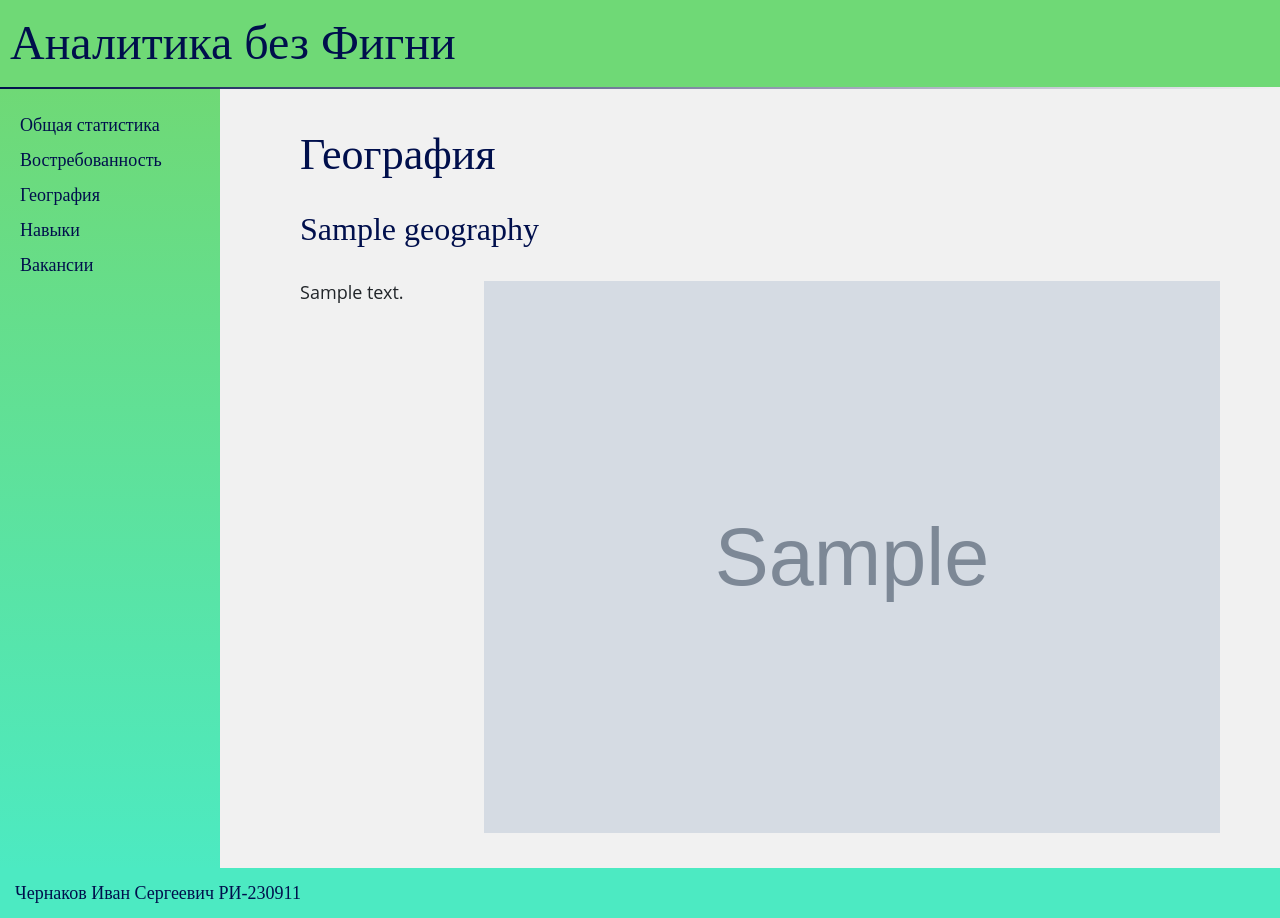
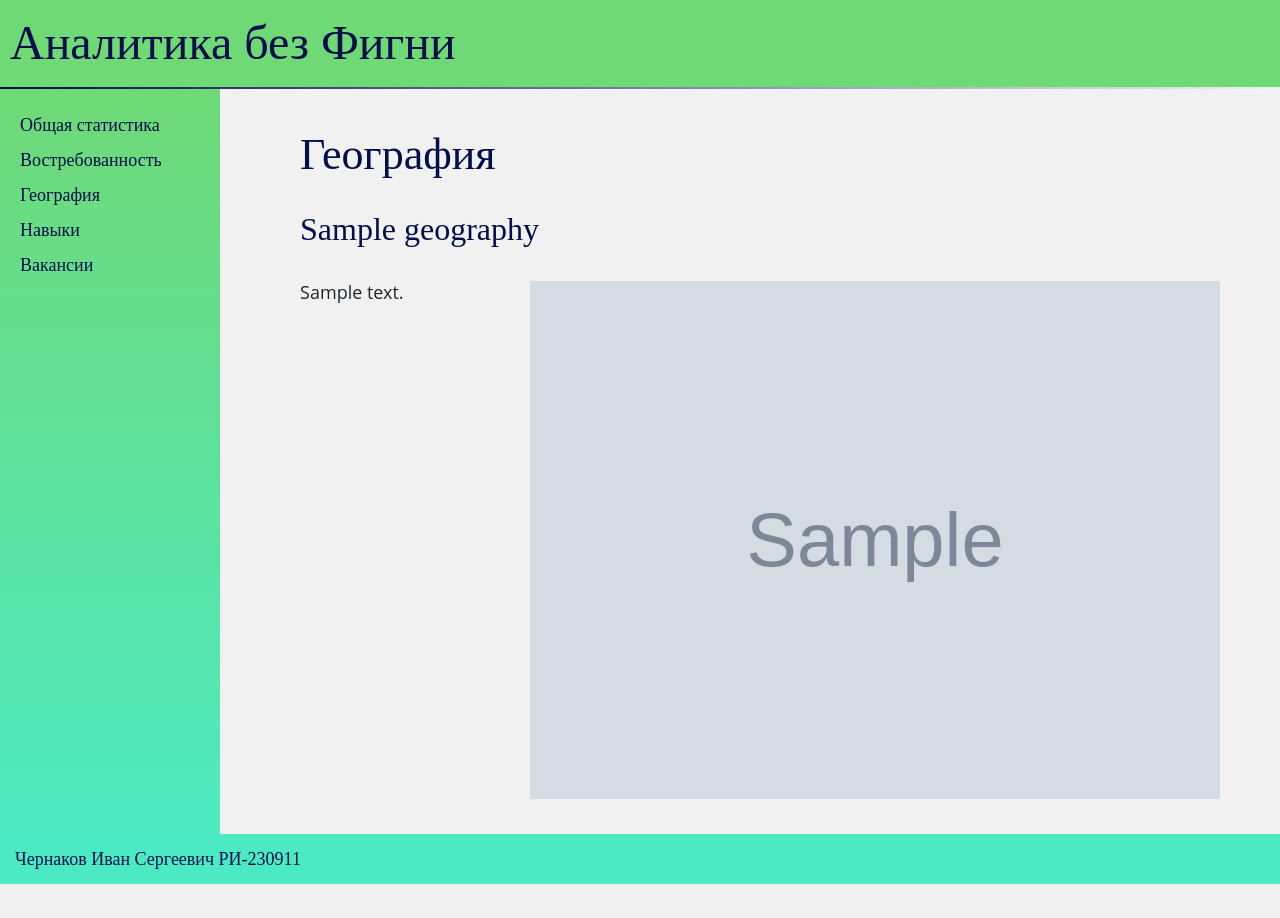
Before and after one commit to Xurry12/Django_project, a Django app: page /geograpy in a window 1280 px wide. After the commit the page ends 884 px from the top, so only its background shows below. Run offline with Django 3.2, Linux system fonts and the light colour scheme; tables that the repository leaves empty hold one stand-in row (values such as "Sample post"); grey boxes marked "Sample" are stand-in pictures; parts of the project's set-up code (start-up, migrations or seed data) failed here and were passed over; some libraries are stand-ins or nearby versions; some web fonts are replaced.

Commit message:
Работа с дизайном над таблицами

```diff
--- a/mainpage/templates/mainpage/base.html
+++ b/mainpage/templates/mainpage/base.html
@@ -12,7 +12,7 @@
 
     <script src="{% static 'ckeditor/ckeditor-init.js' %}"></script>
     <link href='https://fonts.googleapis.com/css?family=Tektur' rel='stylesheet'>
-    <link href="{% static 'mainpage/style/styles.css' %}" rel="stylesheet">
+    <link href="{% static 'mainpage/style/style.css' %}" rel="stylesheet">
 </head>
 
 <body>
--- a/static/mainpage/style/styles.css
+++ b/static/mainpage/style/style.css
@@ -10,6 +10,7 @@ body {
     line-height: 35px;
     color: #000F4C;
     background-color: #F1F1F1;
+    width: 100%
 
 }
 
@@ -172,7 +173,7 @@ option{
 
 .diagram{
     height: 100%;
-    width: 80%
+    width: 75%
 }
 
 .container-vacancies{
--- a/ulearnProject/top20/toptop.csv
+++ /dev/null
@@ -1,3 +0,0 @@
-top,top1
-1,2
-3,4
```
Also changed, not shown: 10 other files.
